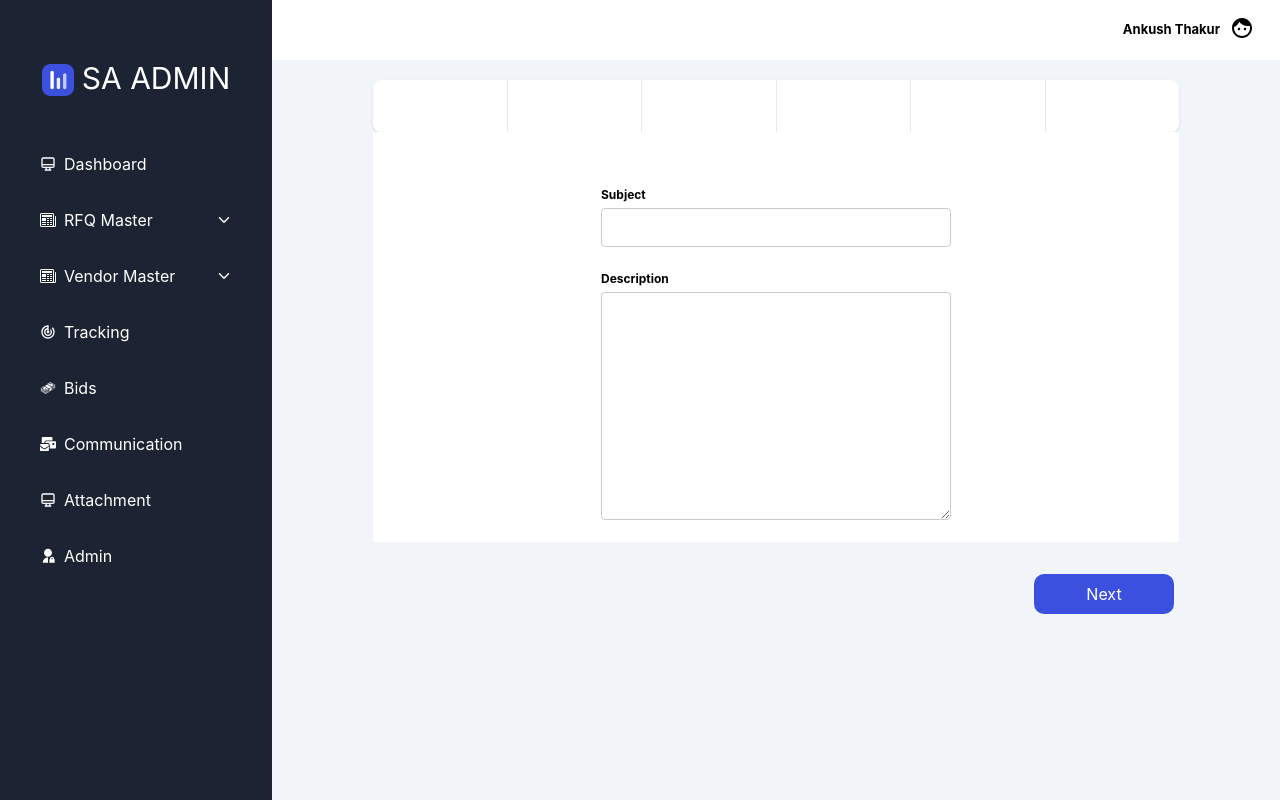
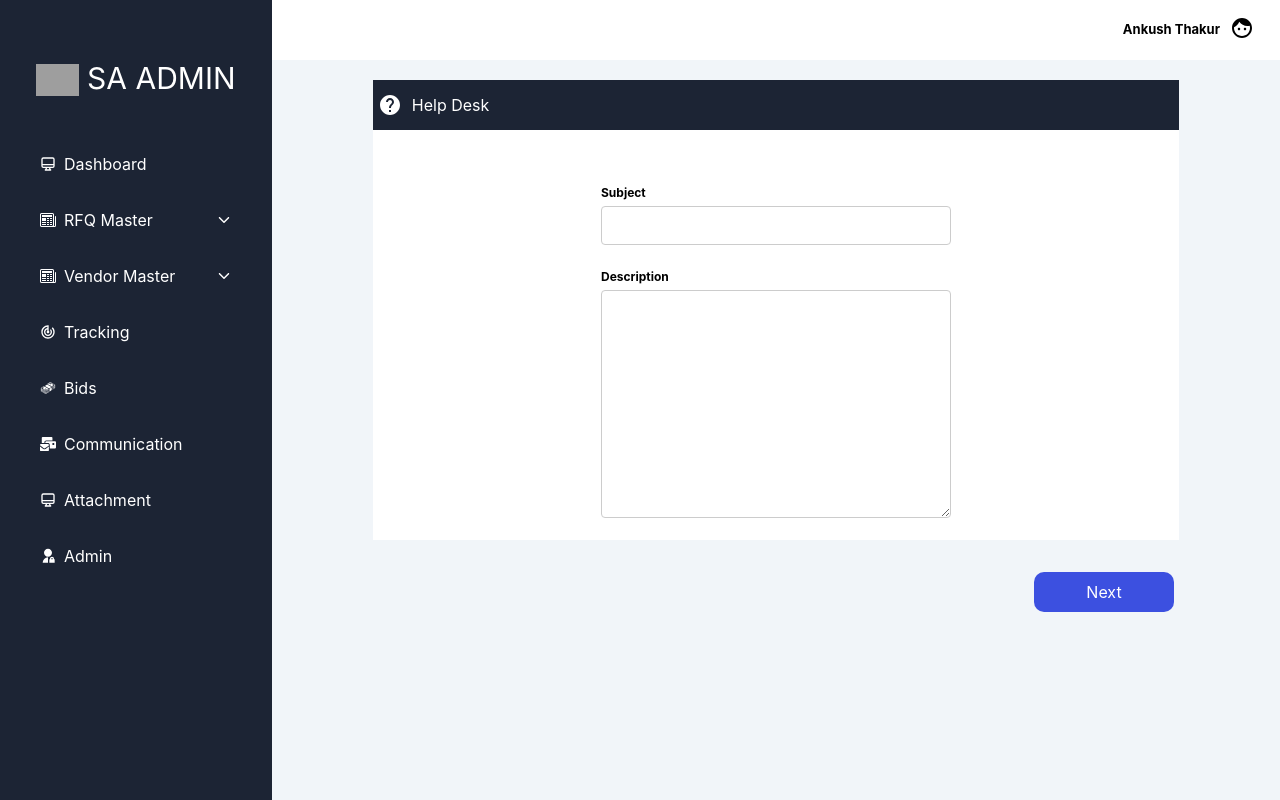
Before and after one commit to kabir925/Vendor, a React (Create React App) app: page /helpdesk in a window 1280 px wide. Built offline with nearby package versions, Linux system fonts and the light colour scheme; grey boxes are pictures that could not be loaded.

Commit message:
Adding icon and new bar in help desk

```diff
--- a/src/Components/Helpdesk.css
+++ b/src/Components/Helpdesk.css
@@ -14,6 +14,28 @@
 }
 
 /** Actual basic details css*/
+.md-1 {
+    display: flex;
+    width: auto;
+    height: 50px;
+    background-color: #1C2434;
+
+}
+
+.help-desk {
+    display: flex;
+    justify-content: center;
+    align-items: center;
+    color: white;
+    margin-left: 0px;
+}
+
+
+.help-class {
+    margin-left: 5px;
+    margin-right: 10px;
+}
+
 .hero-section {
     background-color: #F1F5F9;
 }
--- a/src/Components/Helpdesk.jsx
+++ b/src/Components/Helpdesk.jsx
@@ -3,6 +3,7 @@ import React from "react";
 import './Helpdesk.css'
 import Sidebar from "./Sidebar";
 import FaceIcon from '@mui/icons-material/Face';
+
 
 const Helpdesk = () => {
     const formsubmit=(e)=> {
@@ -31,8 +32,9 @@ const Helpdesk = () => {
                         {/* Navbar code */}
 
                         <div class="w-[80%] mx-auto mt-5">
+
                             {/* <div class="relative overflow-x-auto"></div>  */}
-                            <div className="sm:hidden">
+                            {/* <div className="sm:hidden">
                                 <label htmlFor="tabs" className="sr-only">
                                     Select your country
                                 </label>
@@ -99,7 +101,10 @@ const Helpdesk = () => {
                                         <h6>Other Details</h6>
                                     </a>
                                 </li>
-                            </ul>
+                            </ul> */}
+                            <div className="md-1">
+                          <h4 className="help-desk"><Help className="help-class"/>Help Desk</h4>
+                        </div>
 
                             <div className='head-closed'>
                                 <div className='closed-class'>
```
Also changed, not shown: src/assets/Logo.svg (deleted).
